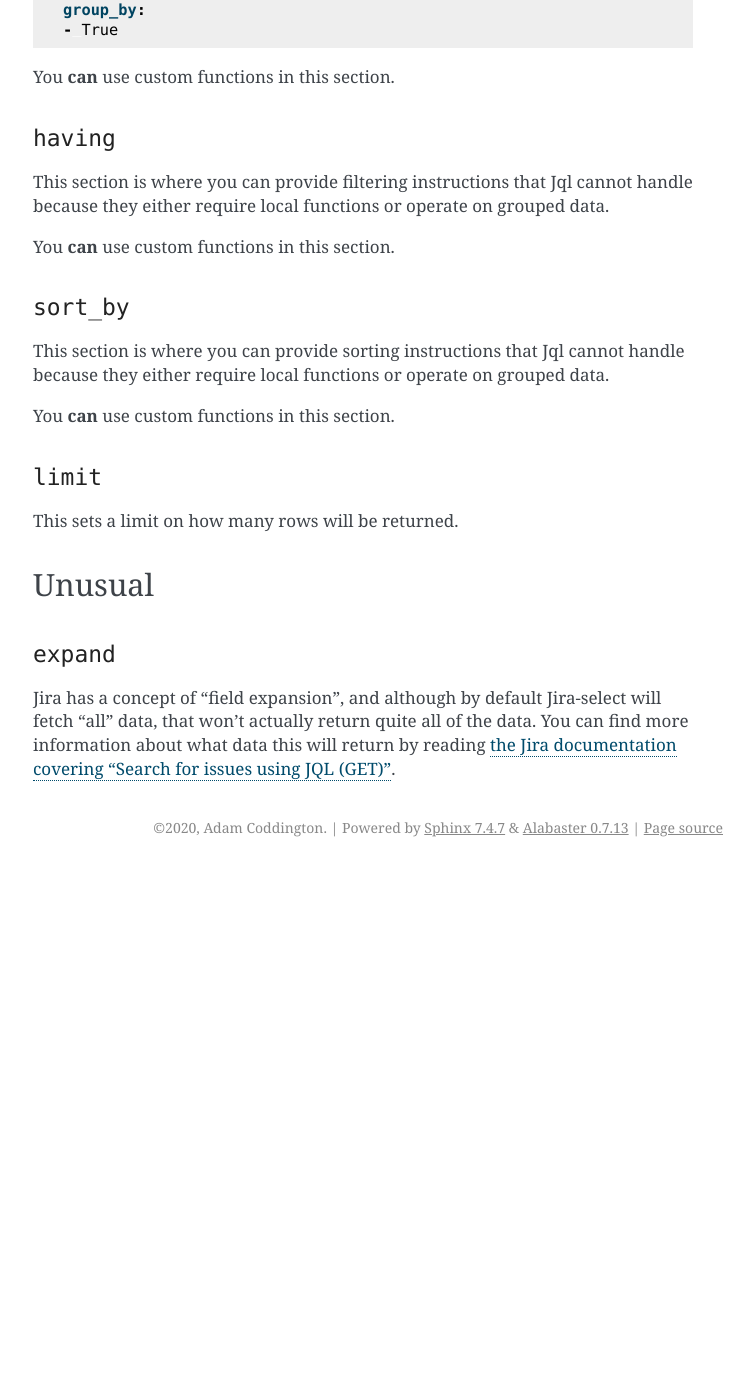
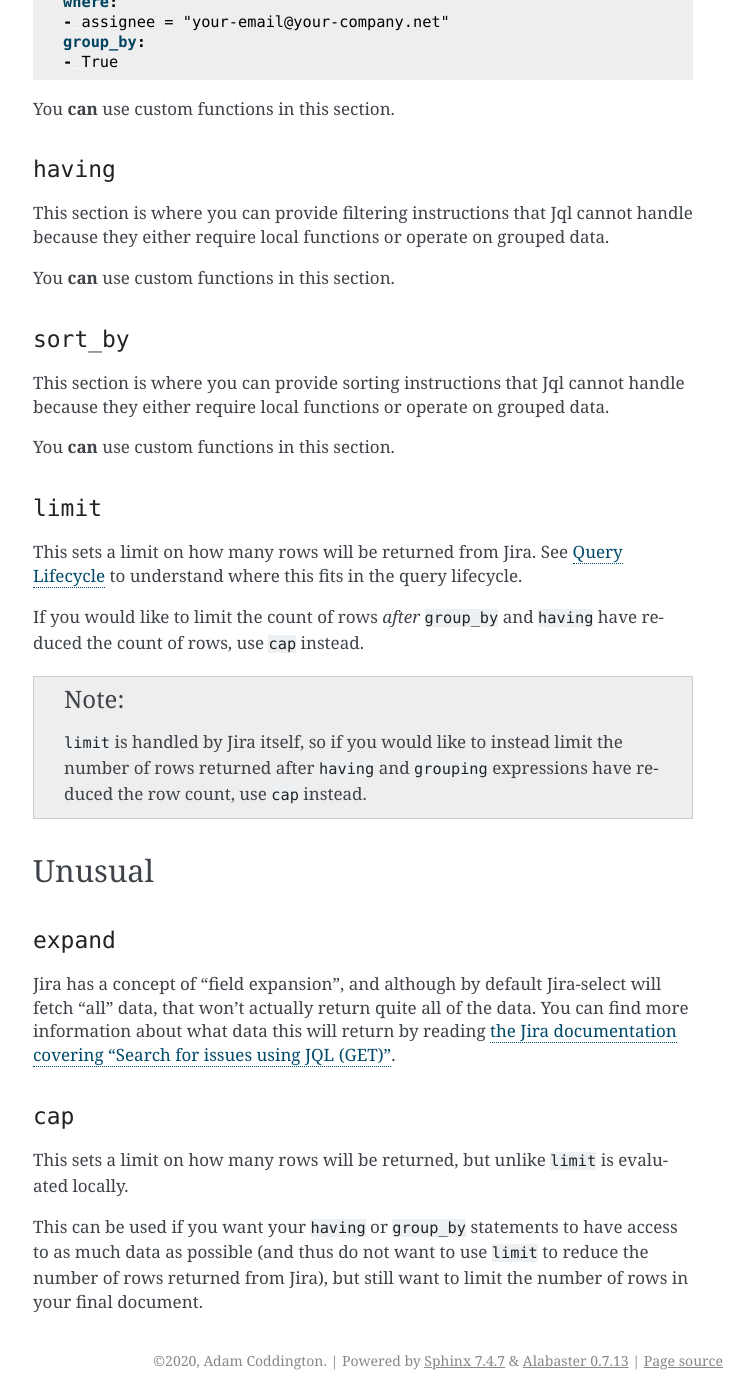
Before and after one commit to coddingtonbear/jira-select, a Sphinx documentation site: the page built from docs/query.rst, in a window 1280 px wide and 1400 px high, scrolled down 3738 px. Shown: the whole window, without its empty margins (387-1141 px from the left). Built offline with Sphinx 7.4.7, drawn with Linux system fonts in a browser that asks for light colours; before the commit the page ends 4605 px from its top, so only the background shows below that; some of the changed text lies outside the part shown.

Commit message:
Adding new cap section allowing you to limit post-grouping count of rows.

```diff
--- a/docs/evaluation_location.csv
+++ b/docs/evaluation_location.csv
@@ -6,5 +6,6 @@
 ``group_by``,Grouping returned rows together,List[Expression],Local,Yes
 ``having``,Local filtering of results,List[Expression],Local,Yes
 ``sort_by``,Local sorting of results,List[Expression],Local,Yes
-``limit``,Limiting the count of returned records,int,Remote,*n/a*
+``limit``,Remote limiting of the count of results,int,Remote,*n/a*
 ``expand``,Defines Jira issue field expansions,List[str],Remote,*n/a*
+``cap``,Post-having/group_by limiting of results,int,Local,*n/a*
--- a/docs/query.rst
+++ b/docs/query.rst
@@ -172,7 +173,18 @@ You **can** use custom functions in this section.
 ``limit``
 ~~~~~~~~~
 
-This sets a limit on how many rows will be returned.
+This sets a limit on how many rows will be returned from Jira.
+See :ref:`Query Lifecycle` to understand where this fits in the query lifecycle.
+
+If you would like to limit the count of rows *after* ``group_by`` and
+``having`` have reduced the count of rows, use ``cap`` instead.
+
+.. note::
+
+   ``limit`` is handled by Jira itself, so if you would like to
+   instead limit the number of rows returned after ``having``
+   and ``grouping`` expressions have reduced the row count,
+   use ``cap`` instead.
 
 Unusual
 -------
@@ -186,3 +198,16 @@ that won't actually return quite all of the data.
 You can find more information about what data this will return
 by reading `the Jira documentation covering
 "Search for issues using JQL (GET)" <https://developer.atlassian.com/cloud/jira/platform/rest/v3/api-group-issue-search/#api-rest-api-3-search-get>`_.
+
+
+``cap``
+~~~~~~~
+
+This sets a limit on how many rows will be returned,
+but unlike ``limit`` is evaluated locally.
+
+This can be used if you want your ``having`` or ``group_by``
+statements to have access to as much data as possible
+(and thus do not want to use ``limit``
+to reduce the number of rows returned from Jira),
+but still want to limit the number of rows in your final document.
```
Also changed, not shown: other parts of docs/query.rst (+1 -0 lines), docs/query_lifecycle.rst (+6 -3 lines), 3 other files.
